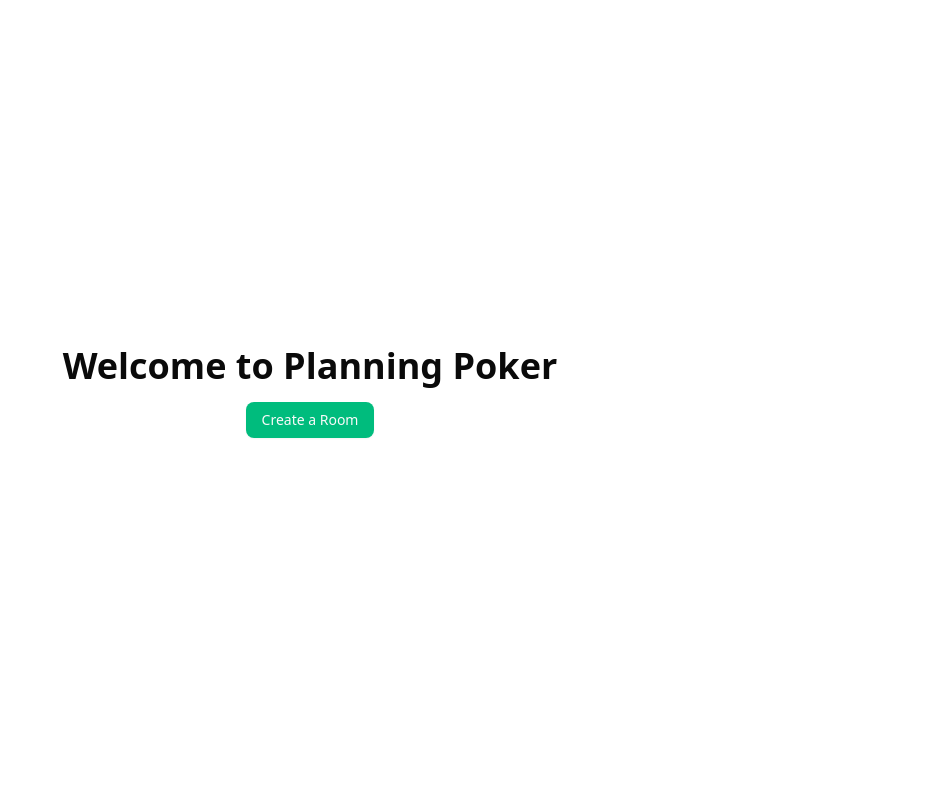
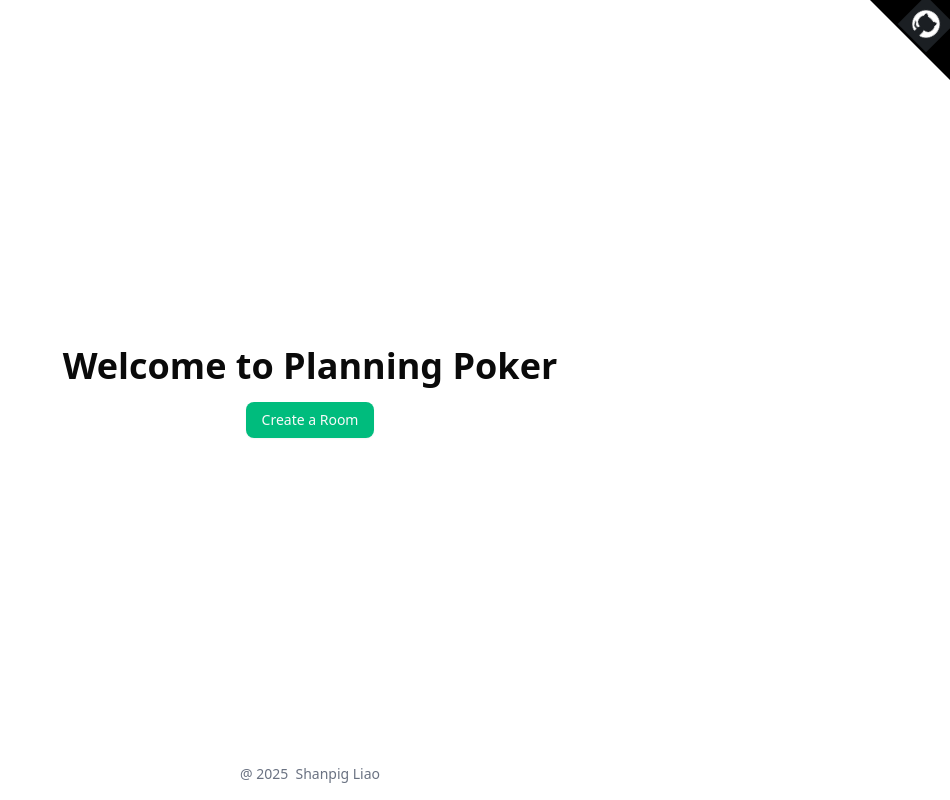
Before and after one commit to shanpig/pocket-planning-poker, a Next.js app: page / in a window 1280 px wide. Shown: the whole page, without its empty margins (330-1280 px from the left). Built offline with nearby package versions, Linux system fonts and the light colour scheme; no server answers.

Commit message:
feat: add footer & github link

```diff
--- a/src/app/layout.tsx
+++ b/src/app/layout.tsx
@@ -1,6 +1,8 @@
 import type { Metadata } from "next";
 import { Geist, Geist_Mono } from "next/font/google";
 import "./globals.css";
+import Footer from "@/components/Footer";
+import GithubLink from "@/components/GithubLink";
 
 const geistSans = Geist({
   variable: "--font-geist-sans",
@@ -25,7 +27,11 @@ export default function RootLayout({
 }>) {
   return (
     <html lang="en">
-      <body className={`${geistSans.variable} ${geistMono.variable} antialiased`}>{children}</body>
+      <body className={`${geistSans.variable} ${geistMono.variable} antialiased`}>
+        <GithubLink />
+        {children}
+        <Footer />
+      </body>
     </html>
   );
 }
--- /dev/null
+++ b/src/components/Footer/Footer.tsx
@@ -0,0 +1,11 @@
+const Footer = () => {
+  return (
+    <div className="fixed bottom-0 left-0 right-0 p-4 text-center text-sm transition-colors text-gray-500 hover:text-emerald-500">
+      <a href="https://www.shanpig.com" target="_blank" rel="noopener noreferrer">
+        @ 2025&nbsp; Shanpig Liao
+      </a>
+    </div>
+  );
+};
+
+export default Footer;
--- /dev/null
+++ b/src/components/Footer/index.ts
@@ -0,0 +1 @@
+export { default } from "./Footer";
--- /dev/null
+++ b/src/components/GithubLink/GithubLink.tsx
@@ -0,0 +1,24 @@
+import GithubIcon from "@/assets/github-logo.webp";
+import Image from "next/image";
+
+const GithubLink = () => {
+  return (
+    <div
+      className="fixed top-0 right-0 bg-black w-20 h-20 z-50 hover:scale-105"
+      style={{
+        clipPath: "polygon(100% 0, 100% 100%, 0 0)",
+      }}
+    >
+      <a
+        href="https://github.com/shanpig/pocket-planning-poker"
+        target="_blank"
+        rel="noopener noreferrer"
+        className="absolute top-1 right-1 rotate-45 w-1/2 h-1/2"
+      >
+        <Image src={GithubIcon} alt="Github" fill />
+      </a>
+    </div>
+  );
+};
+
+export default GithubLink;
--- /dev/null
+++ b/src/components/GithubLink/index.ts
@@ -0,0 +1 @@
+export { default } from "./GithubLink";
```
Also changed, not shown: public/github-logo.webp (added).
